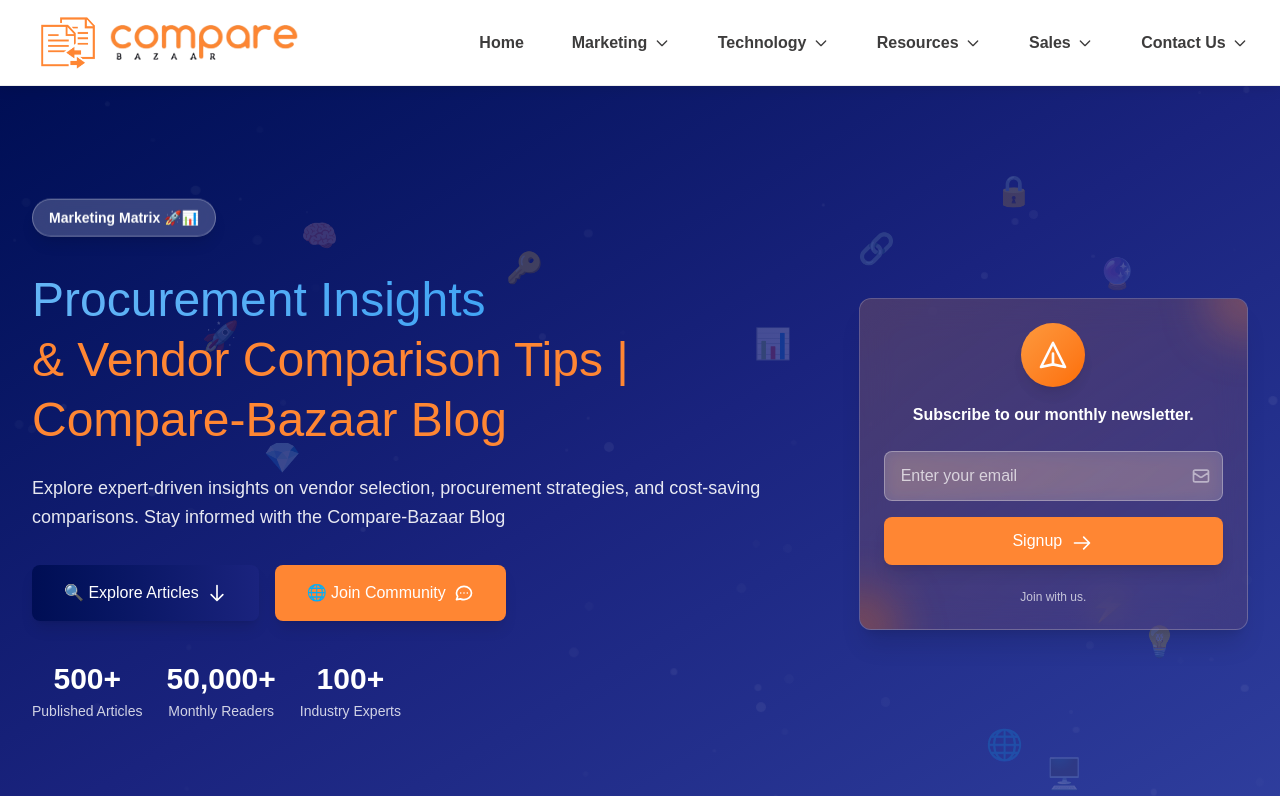
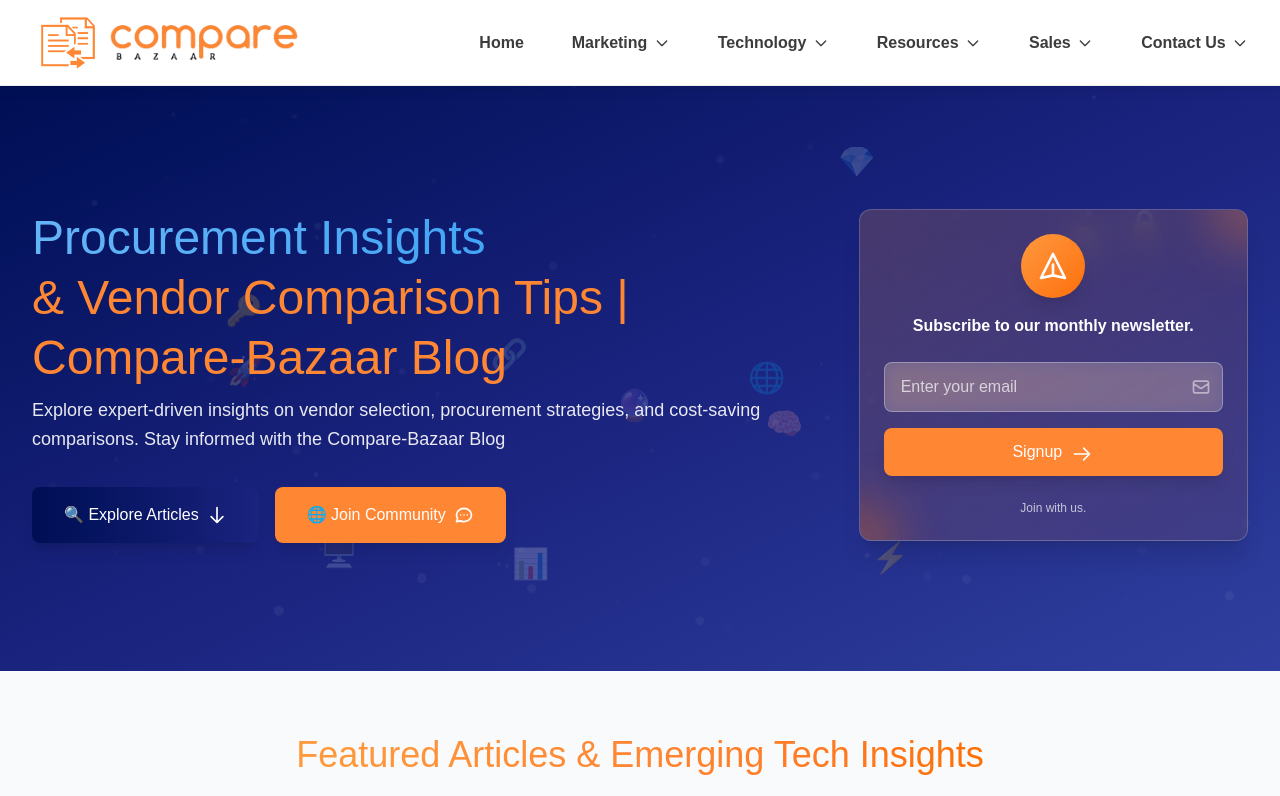
Before and after one commit to md-Gafrujama/blogs-comapre-bazaar-final, a Next.js app: page / in a window 1280 px wide. Shown: the top 796 px of the page. Built offline with nearby package versions, Linux system fonts and the light colour scheme.

Commit message:
commit updated and render 5000+hide

```diff
--- a/src/components/Frontpage.jsx
+++ b/src/components/Frontpage.jsx
@@ -267,16 +267,12 @@ export default function BlogLayout() {
             })}
           </div>
 
-           <div className="container mx-auto px-4 md:px-8 relative z-10">
+           <div className="container mx-auto px-4 md:px-8 relative z-10 ">
             <div className="max-w-7xl mx-auto flex flex-col lg:flex-row items-center gap-12">
               {/* Left side - Main heading */}
               <div className="lg:w-2/3 text-center lg:text-left">
-                <div className="mb-6">
-                  <span className="inline-block px-4 py-2 bg-white/20 backdrop-blur-md rounded-full text-white text-sm font-semibold border border-white/30 shadow-lg animate-bounce hover:animate-none hover:scale-105 transition-transform hover:bg-white/30 interactive">
-                   Marketing Matrix 🚀📊
-                  </span>
-                </div>
-                <h1 className="text-5xl text-white mb-6 leading-tight">
+
+                <h1 className="text-5xl text-white mb-2 leading-tight">
                   <span className="inline-block bg-gradient-to-r from-[#64b5f6] via-[#42a5f5] to-[#90caf9] bg-clip-text text-transparent animate-gradient">
                     Procurement Insights
                   </span>{' '}
@@ -308,11 +304,11 @@ export default function BlogLayout() {
                 </div>
 
                 {/* Stats with counter animation */}
-                <div className="mt-10 flex flex-wrap gap-6 justify-center lg:justify-start">
+                {/* <div className="mt-10 flex flex-wrap gap-6 justify-center lg:justify-start">
                   <StatCounter endValue={500} label="Published Articles" duration={2} />
-                  <StatCounter endValue={50000} label="Monthly Readers" duration={2.5} />
+                  <StatCounter endValue={5000} label="Monthly Readers" duration={2.5} />
                   <StatCounter endValue={100} label="Industry Experts" duration={3} />
-                </div>
+                </div> */}
               </div>
 
               {/* Right side - Subscription Form */}
```
